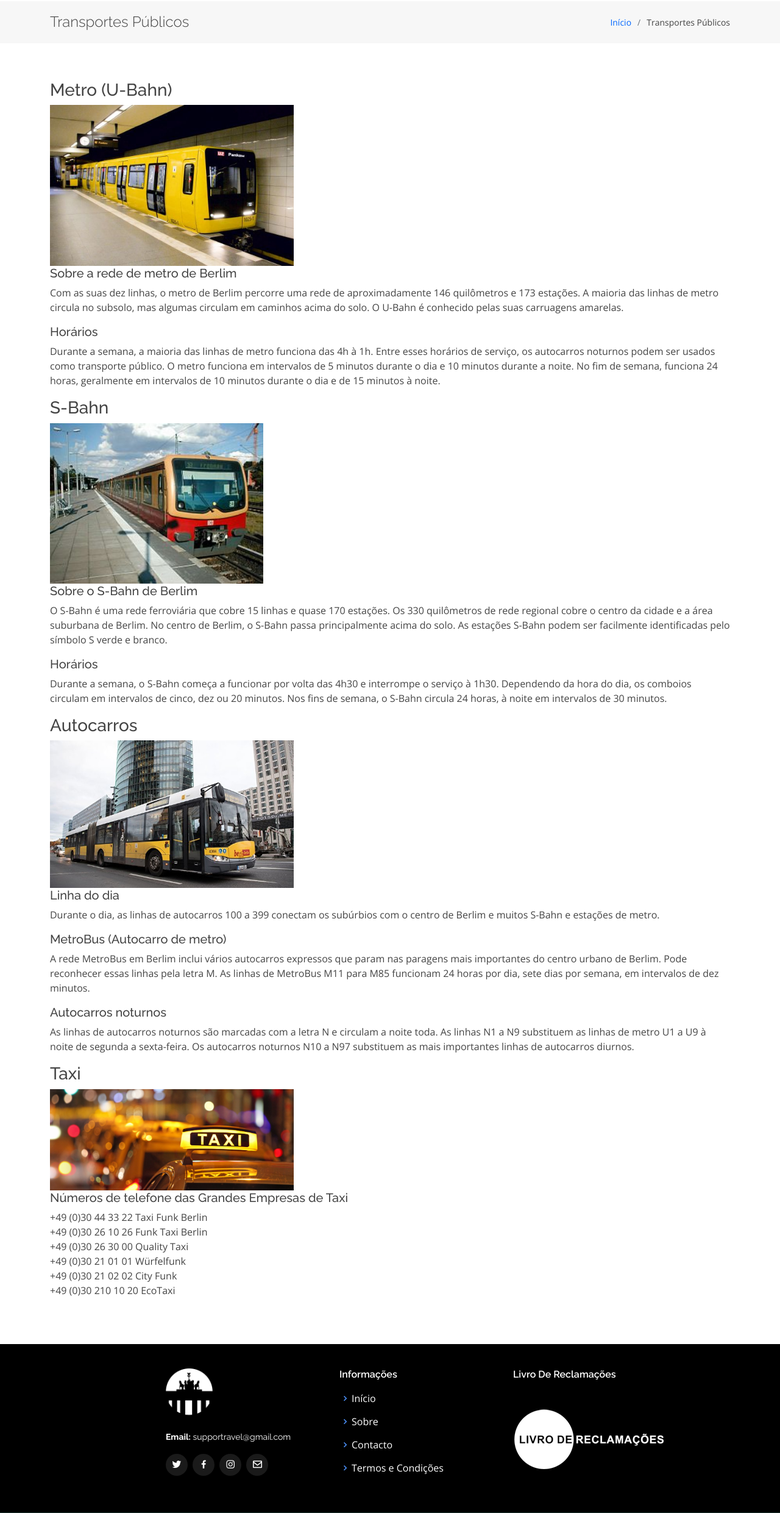
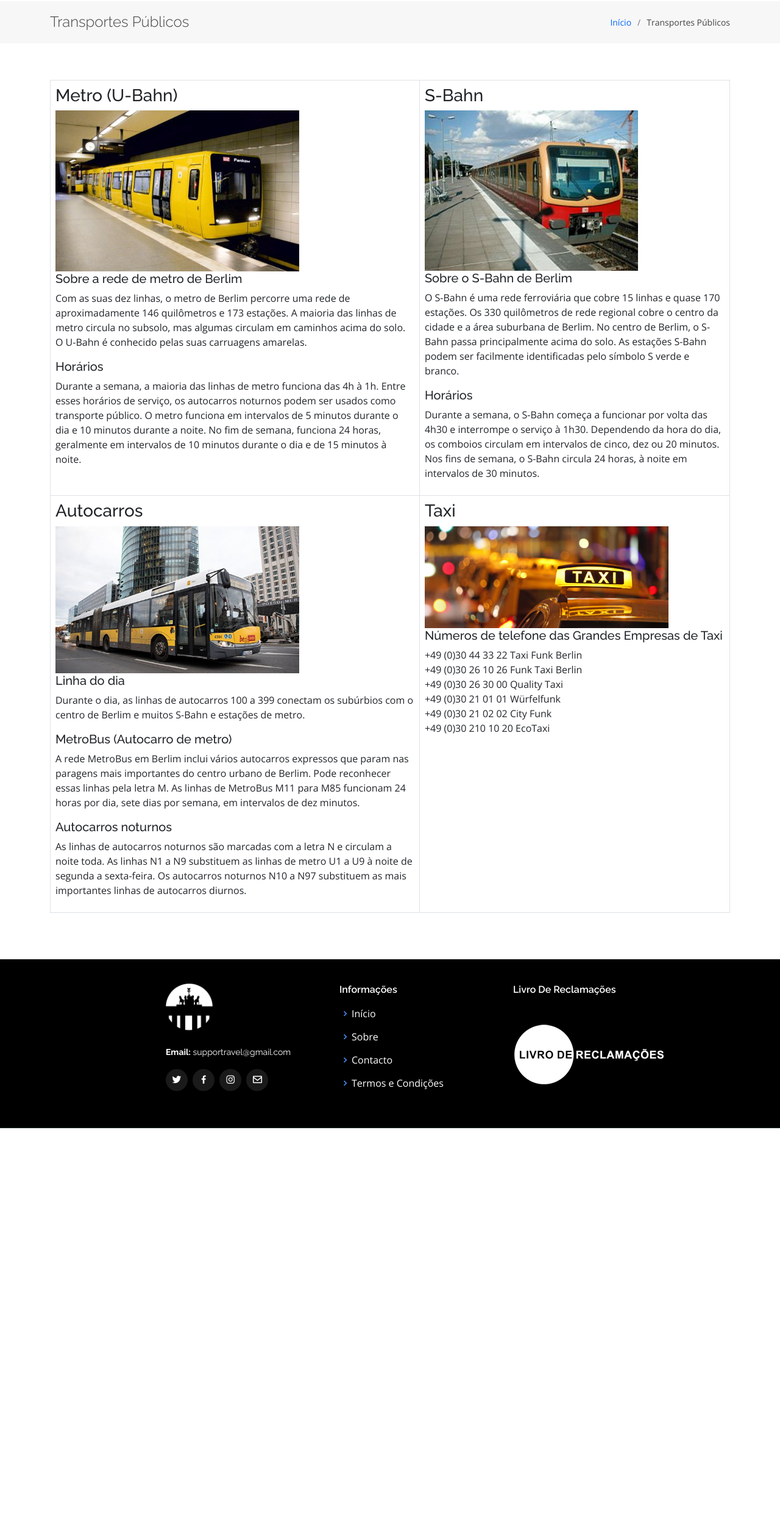
Before and after one commit to Nuno777/ProjetoBerlim, a PHP site: page /transportes.php in a window 1280 px wide. Shown: the part 70-2551 px from the top of the page at 61% size. After the commit the page ends 1920 px from the top, so only its background shows below. Run offline with PHP 8.4, Linux system fonts and the light colour scheme.

Commit message:
mdificações nas páginas eventos e transportes

```diff
--- a/eventos.php
+++ b/eventos.php
@@ -2,7 +2,7 @@
 <html lang="en">
 
 <head>
-    <title>Seguro de Viagens</title>
+    <title>Eventos</title>
     <?php
     require_once 'head.php';
     ?>
--- a/transportes.php
+++ b/transportes.php
@@ -2,7 +2,7 @@
 <html lang="en">
 
 <head>
-    <title>Seguro de Viagens</title>
+    <title>Transportes Públicos</title>
     <?php
     require_once 'head.php';
     ?>
@@ -34,7 +34,68 @@
         <section class="inner-page">
             <div class="container">
 
-                <div class="row">
+                <table class="table table-bordered">
+                    <tbody>
+                        <tr>
+                            <td>
+                                <div class="col-xs-6">
+                                    <h3>Metro (U-Bahn)</h3>
+                                    <img src="./assets/img/transportes/191cfdaecbd57b81af22dff5786c5525.jpg" class="img-fluid" style="width: 400px;" alt="Responsive image">
+                                    <h5>Sobre a rede de metro de Berlim</h5>
+                                    <p>Com as suas dez linhas, o metro de Berlim percorre uma rede de aproximadamente 146 quilômetros e 173 estações. A maioria das linhas de metro circula no subsolo, mas algumas circulam em caminhos acima do solo. O U-Bahn é conhecido pelas suas carruagens amarelas.</p>
+                                    <h5>Horários</h5>
+                                    <p>Durante a semana, a maioria das linhas de metro funciona das 4h à 1h. Entre esses horários de serviço, os autocarros noturnos podem ser usados como transporte público. O metro funciona em intervalos de 5 minutos durante o dia e 10 minutos durante a noite. No fim de semana, funciona 24 horas, geralmente em intervalos de 10 minutos durante o dia e de 15 minutos à noite.</p>
+                                </div>
+                            </td>
+                            <td>
+                                <div class="col-xs-6">
+                                    <h3>S-Bahn</h3>
+                                    <img src="./assets/img/transportes/273px-S-Bahn_Berlin_Baureihe_481.jpg" class="img-fluid" style="width: 350px;" alt="Responsive image">
+                                    <h5>Sobre o S-Bahn de Berlim</h5>
+                                    <p>O S-Bahn é uma rede ferroviária que cobre 15 linhas e quase 170 estações. Os 330 quilômetros de rede regional cobre o centro da cidade e a área suburbana de Berlim. No centro de Berlim, o S-Bahn passa principalmente acima do solo. As estações S-Bahn podem ser facilmente identificadas pelo símbolo S verde e branco.</p>
+                                    <h5>Horários</h5>
+                                    <p>Durante a semana, o S-Bahn começa a funcionar por volta das 4h30 e interrompe o serviço à 1h30. Dependendo da hora do dia, os comboios circulam em intervalos de cinco, dez ou 20 minutos. Nos fins de semana, o S-Bahn circula 24 horas, à noite em intervalos de 30 minutos.</p>
+                                </div>
+                            </td>
+                        </tr>
+                        <tr>
+                            <td>
+                                <div class="col-xs-6">
+                                    <h3>Autocarros</h3>
+                                    <img src="./assets/img/transportes/urn-newsml-dpa.com-20090101-200511-99-16818-v3-s2048.jpeg" class="img-fluid" style="width: 400px;" alt="Responsive image">
+                                    <h5>Linha do dia</h5>
+                                    <p>Durante o dia, as linhas de autocarros 100 a 399 conectam os subúrbios com o centro de Berlim e muitos S-Bahn e estações de metro.</p>
+                                    <h5>MetroBus (Autocarro de metro)</h5>
+                                    <p>A rede MetroBus em Berlim inclui vários autocarros expressos que param nas paragens mais importantes do centro urbano de Berlim. Pode reconhecer essas linhas pela letra M. As linhas de MetroBus M11 para M85 funcionam 24 horas por dia, sete dias por semana, em intervalos de dez minutos.</p>
+                                    <h5>Autocarros noturnos</h5>
+                                    <p>As linhas de autocarros noturnos são marcadas com a letra N e circulam a noite toda. As linhas N1 a N9 substituem as linhas de metro U1 a U9 à noite de segunda a sexta-feira. Os autocarros noturnos N10 a N97 substituem as mais importantes linhas de autocarros diurnos.</p>
+                                </div>
+                            </td>
+                            <td>
+                                <div class="col-xs-6">
+                                    <h3>Taxi</h3>
+                                    <img src="./assets/img/transportes/Taxis_iStock.com_Foto Maxiphoto_DL_PPT_0.jpg" class="img-fluid" style="width: 400px;" alt="Responsive image">
+                                    <h5>Números de telefone das Grandes Empresas de Taxi</h5>
+                                    <p>+49 (0)30 44 33 22 Taxi Funk Berlin<br>
+                                        +49 (0)30 26 10 26 Funk Taxi Berlin<br>
+                                        +49 (0)30 26 30 00 Quality Taxi<br>
+                                        +49 (0)30 21 01 01 Würfelfunk<br>
+                                        +49 (0)30 21 02 02 City Funk<br>
+                                        +49 (0)30 210 10 20 EcoTaxi<br>
+                                    </p>
+                                </div>
+                            </td>
+                        </tr>
+
+                    </tbody>
+                </table>
+
+
+
+
+
+
+                <!-- <div class="row">
                     <div class="col-md-6">
                         <h3>Metro (U-Bahn)</h3>
                     </div>
@@ -144,6 +205,7 @@
                         </p>
                     </div>
                 </div>
+                -->
             </div>
 
         </section>
```
